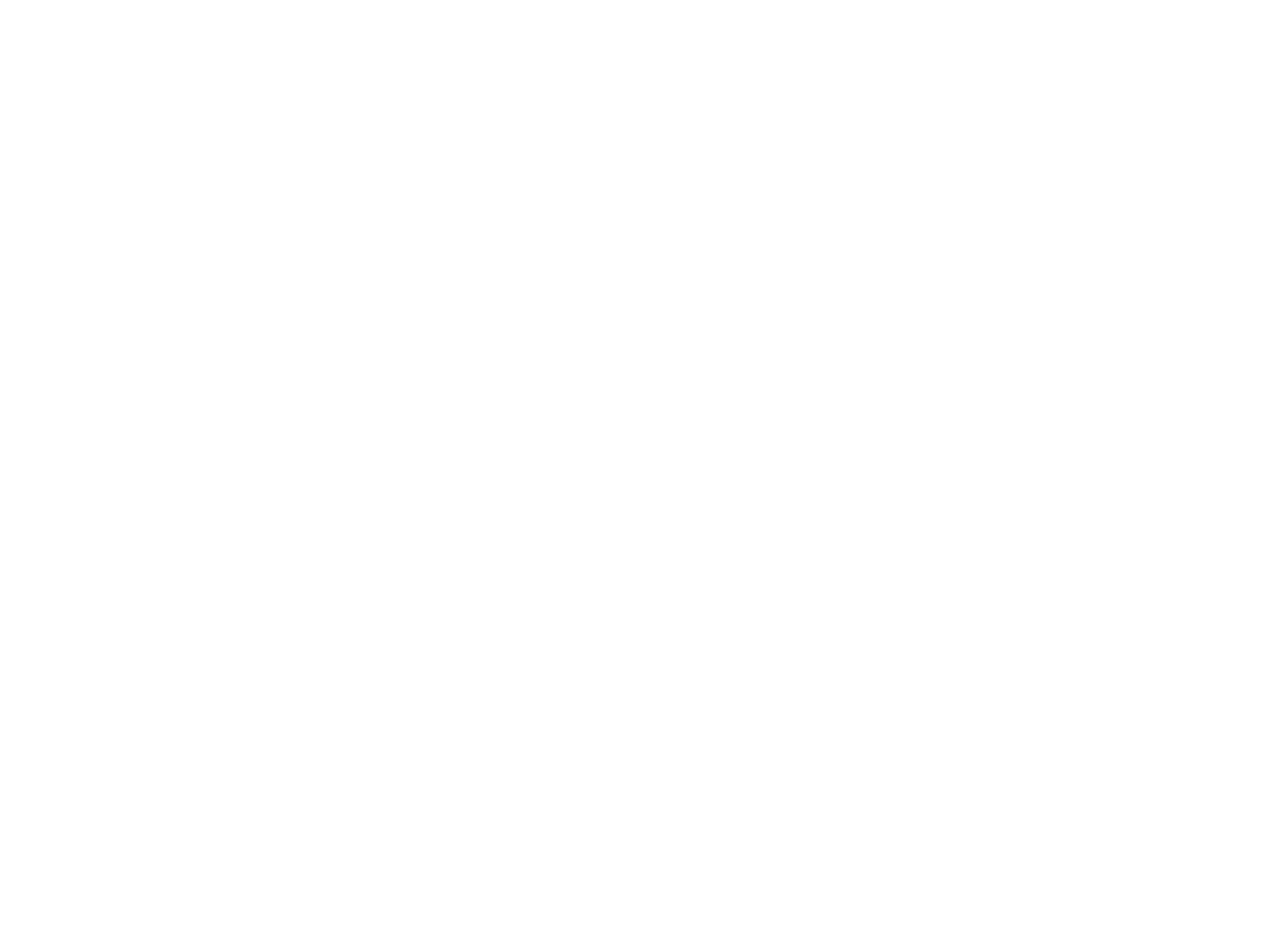
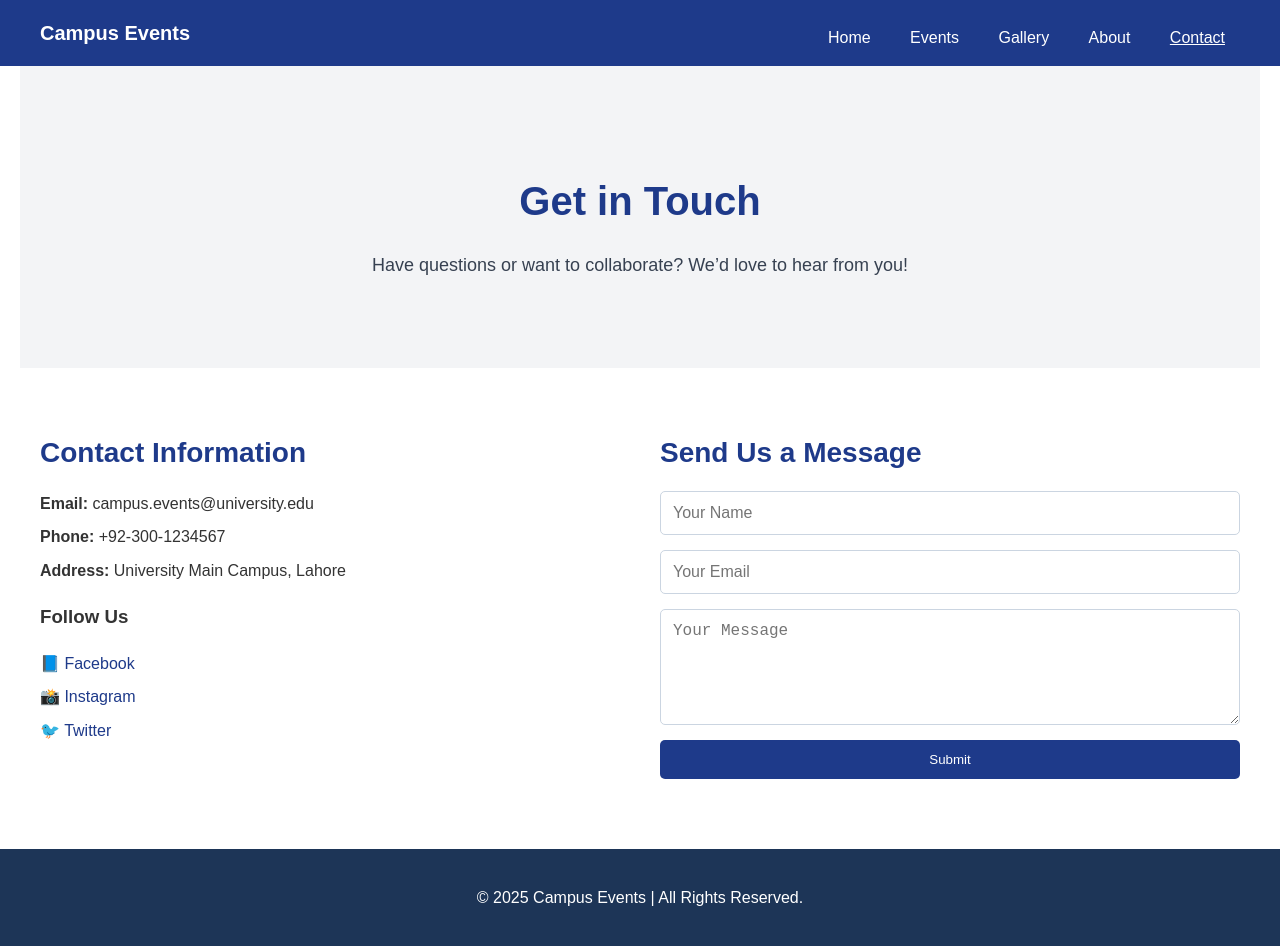
Before and after one commit to hasinkiyani/campus-events, a website: page src/contact.html in a window 1280 px wide. Before the commit the page ends 800 px from the top, so only its background shows below. Drawn offline with Linux system fonts and the light colour scheme.

Commit message:
implemented contact page

```diff
--- a/src/contact.html
+++ b/src/contact.html
@@ -0,0 +1,70 @@
+<!DOCTYPE html>
+<html lang="en">
+<head>
+    <meta charset="UTF-8">
+    <meta name="viewport" content="width=device-width, initial-scale=1.0">
+    <title>Contact Us - Campus Events</title>
+    <link rel="stylesheet" href="../styles/style.css">
+</head>
+<body>
+
+    <!-- Navbar -->
+    <header class="navbar">
+        <div class="logo">Campus Events</div>
+        <nav>
+            <a href="index.html">Home</a>
+            <a href="events.html">Events</a>
+            <a href="gallery.html">Gallery</a>
+            <a href="about.html">About</a>
+            <a class="active" href="contact.html">Contact</a>
+        </nav>
+    </header>
+
+    <!-- Contact Hero -->
+    <section class="contact-hero">
+        <h1>Get in Touch</h1>
+        <p>Have questions or want to collaborate? We’d love to hear from you!</p>
+    </section>
+
+    <!-- Contact Section -->
+    <section class="contact-container">
+
+        <!-- Contact Info -->
+        <div class="contact-info">
+            <h2>Contact Information</h2>
+            <p><strong>Email:</strong> campus.events@university.edu</p>
+            <p><strong>Phone:</strong> +92-300-1234567</p>
+            <p><strong>Address:</strong> University Main Campus, Lahore</p>
+
+            <h3>Follow Us</h3>
+            <ul class="social-links">
+                <li><a href="#">📘 Facebook</a></li>
+                <li><a href="#">📸 Instagram</a></li>
+                <li><a href="#">🐦 Twitter</a></li>
+            </ul>
+        </div>
+
+        <!-- Contact Form -->
+        <div class="contact-form">
+            <h2>Send Us a Message</h2>
+
+            <form>
+                <input type="text" placeholder="Your Name" required>
+
+                <input type="email" placeholder="Your Email" required>
+
+                <textarea rows="5" placeholder="Your Message" required></textarea>
+
+                <button type="submit">Submit</button>
+            </form>
+        </div>
+
+    </section>
+
+    <!-- Footer -->
+    <footer class="footer">
+        <p>© 2025 Campus Events | All Rights Reserved.</p>
+    </footer>
+
+</body>
+</html>
--- a/styles/style.css
+++ b/styles/style.css
@@ -156,3 +156,134 @@ footer {
 .gallery-grid img:hover {
     transform: scale(1.05);
 }
+/* ===== Navbar ===== */
+.navbar {
+    display: flex;
+    justify-content: space-between;
+    align-items: center;
+    padding: 15px 40px;
+    background: #1e3a8a;
+    color: #fff;
+}
+
+.navbar .logo {
+    font-size: 20px;
+    font-weight: bold;
+}
+
+.navbar nav a {
+    color: #fff;
+    text-decoration: none;
+    margin-left: 20px;
+    font-weight: 500;
+}
+
+.navbar nav a.active,
+.navbar nav a:hover {
+    text-decoration: underline;
+}
+
+
+/* ===== Contact Hero Section ===== */
+.contact-hero {
+    padding: 70px 20px;
+    text-align: center;
+    background: #f3f4f6;
+}
+
+.contact-hero h1 {
+    font-size: 40px;
+    margin-bottom: 10px;
+    color: #1e3a8a;
+}
+
+.contact-hero p {
+    font-size: 18px;
+    color: #374151;
+}
+
+
+/* ===== Contact Container ===== */
+.contact-container {
+    display: flex;
+    flex-wrap: wrap;
+    gap: 40px;
+    padding: 40px 20px;
+    max-width: 1200px;
+    margin: auto;
+}
+
+
+/* Left Side — Contact Info */
+.contact-info {
+    flex: 1;
+    min-width: 300px;
+}
+
+.contact-info h2 {
+    font-size: 28px;
+    color: #1e3a8a;
+    margin-bottom: 15px;
+}
+
+.contact-info p {
+    font-size: 16px;
+    margin: 8px 0;
+}
+
+.social-links {
+    list-style: none;
+    padding: 0;
+    margin-top: 15px;
+}
+
+.social-links li {
+    margin-bottom: 8px;
+}
+
+.social-links a {
+    font-size: 16px;
+    color: #1e3a8a;
+    text-decoration: none;
+}
+
+.social-links a:hover {
+    text-decoration: underline;
+}
+
+
+/* Right Side — Contact Form */
+.contact-form {
+    flex: 1;
+    min-width: 300px;
+}
+
+.contact-form h2 {
+    font-size: 28px;
+    color: #1e3a8a;
+    margin-bottom: 15px;
+}
+
+.contact-form form {
+    display: flex;
+    flex-direction: column;
+}
+
+.contact-form input,
+.contact-form textarea {
+    padding: 12px;
+    margin-bottom: 15px;
+    border: 1px solid #cbd5e1;
+    border-radius: 5px;
+    font-size: 16px;
+}
+
+.contact-form button {
+    background: #1e3a8a;
+    padding: 12px;
+    color: white;
+    border: none;
+    border-radius: 5px;
+
+
+}
```
Also changed, not shown: 1 other file.
